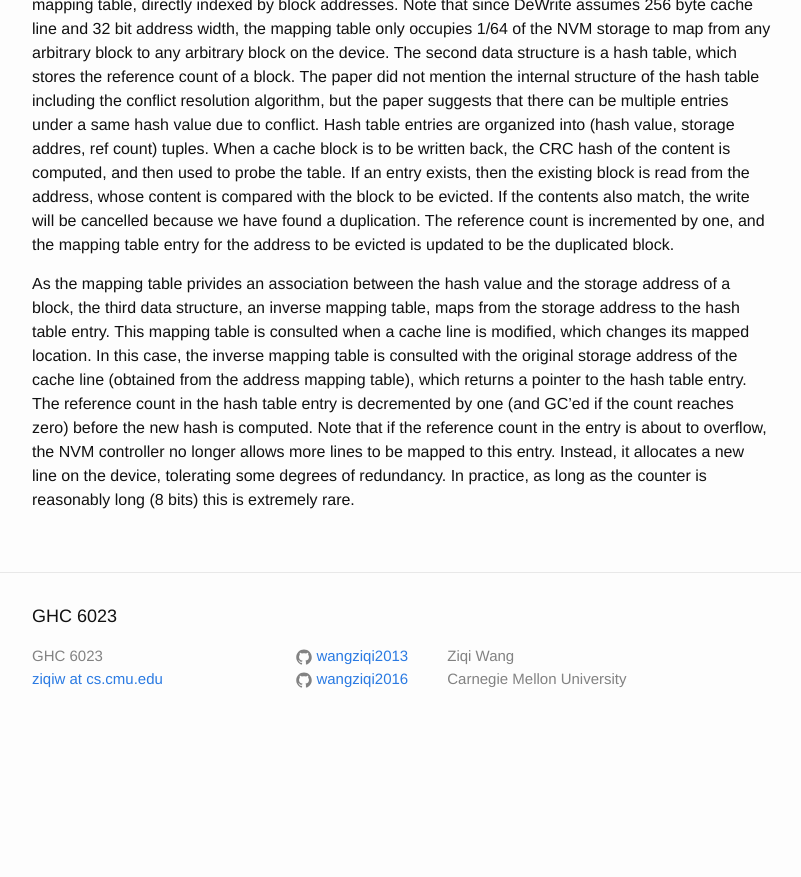
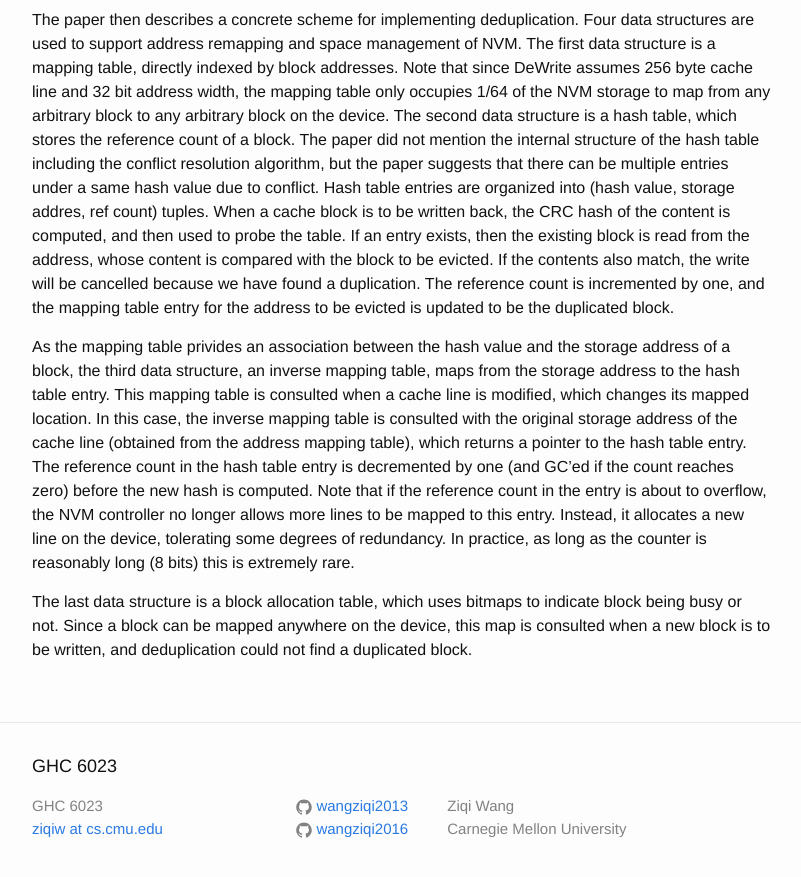
Before and after one commit to wangziqi2013/wangziqi2013.github.io, a Jekyll site: the page built from _posts/2019-08-16-improving-the-performance-and-endurance-of-encrypted.markdown, in a window 1280 px wide and 900 px high, scrolled down 2269 px. Shown: the top 877 px of the window, without its empty margins (238-1039 px from the left). Built offline with Jekyll 4.4.1, drawn with Linux system fonts in a browser that asks for light colours; before the commit the page ends 3019 px from its top, so only the background shows below that; some of the changed text lies outside the part shown.

Commit message:
Adding new block map

```diff
--- a/_posts/2019-08-16-improving-the-performance-and-endurance-of-encrypted.markdown
+++ b/_posts/2019-08-16-improving-the-performance-and-endurance-of-encrypted.markdown
@@ -20,6 +20,10 @@ version_mgmt:
 
 2. Results with 3-bit dedup predictor is very impressive. I did not expect the clustering of blocks that can be dedup'ed
    to be this strong.
+
+3. The co-location of counter value and mapping table entries are a great contribution, especially that the inverse
+   mapping table uses real addresses rather than abstracted address
+
 
 **Lowlight:**
 
@@ -96,3 +100,7 @@ a pointer to the hash table entry. The reference count in the hash table entry i
 the count reaches zero) before the new hash is computed. Note that if the reference count in the entry is about to overflow,
 the NVM controller no longer allows more lines to be mapped to this entry. Instead, it allocates a new line on the device,
 tolerating some degrees of redundancy. In practice, as long as the counter is reasonably long (8 bits) this is extremely rare.
+
+The last data structure is a block allocation table, which uses bitmaps to indicate block being busy or not. Since a block
+can be mapped anywhere on the device, this map is consulted when a new block is to be written, and deduplication could not
+find a duplicated block.
```
